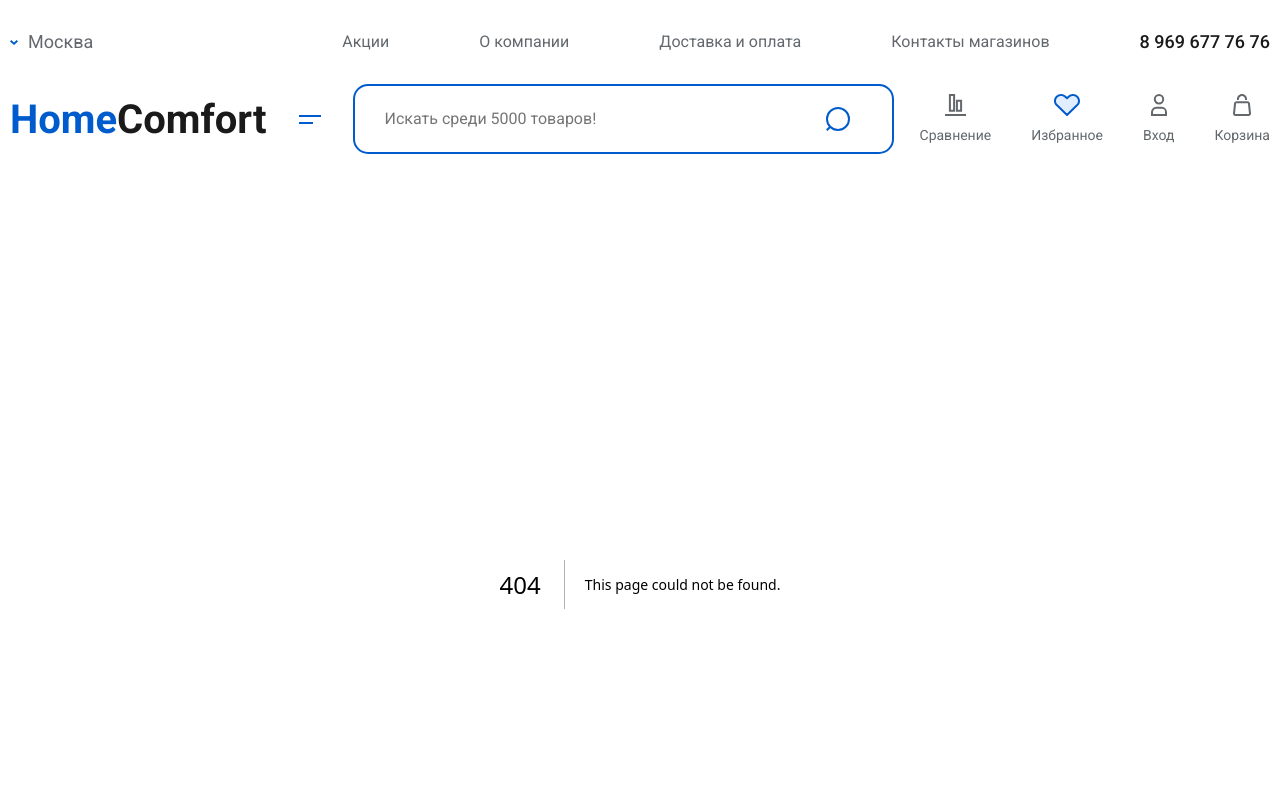
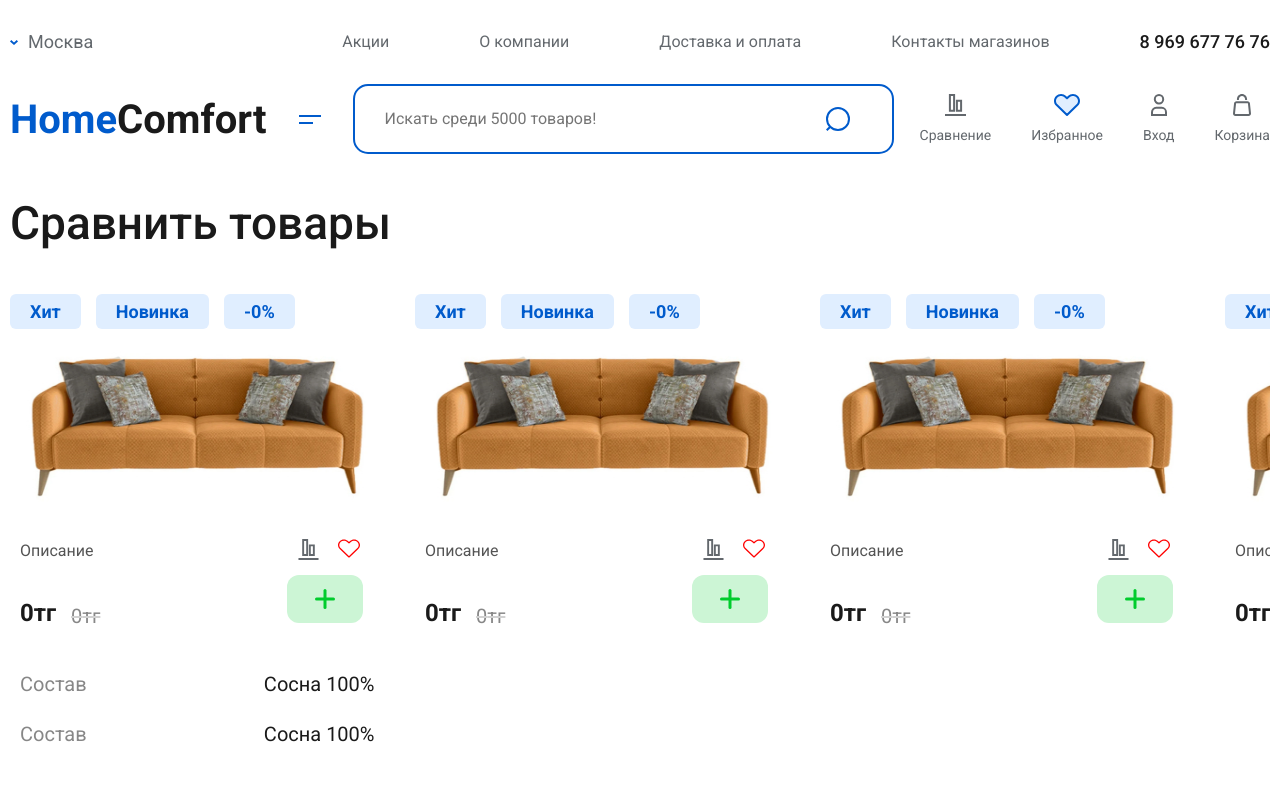
Before and after one commit to Majest228/homecomfort-front, a Next.js app: page /compare in a window 1280 px wide. Before the commit this address had no page. Shown: the top 800 px of the page. Built offline with nearby package versions, Linux system fonts and the light colour scheme.

Commit message:
Добавил страницу сравнений

```diff
--- /dev/null
+++ b/app/components/screens/compare/Compare.module.scss
@@ -0,0 +1,48 @@
+.Compare {
+  margin: 40px 0;
+  &__container {
+    max-width: 1260px;
+    margin: 0 auto;
+    &__content {
+      &__title {
+        margin-bottom: 40px;
+        h3 {
+          font-weight: 500;
+          font-size: 46px;
+          line-height: 130%;
+          color: #1a1a1a;
+        }
+      }
+      &__products {
+        display: flex;
+        overflow-x: scroll;
+        &__item {
+          width: 100%;
+          &__column {
+            display: flex;
+            justify-content: space-between;
+            width: 90%;
+            padding-left: 10px;
+            margin-bottom: 20px;
+            &__name {
+              p {
+                font-weight: 400;
+                font-size: 20px;
+                line-height: 150%;
+                color: #878787;
+              }
+            }
+            &__value {
+              p {
+                font-weight: 400;
+                font-size: 20px;
+                line-height: 150%;
+                color: #1a1a1a;
+              }
+            }
+          }
+        }
+      }
+    }
+  }
+}
--- /dev/null
+++ b/app/components/screens/compare/Compare.tsx
@@ -0,0 +1,36 @@
+import React from "react"
+import ProductCard from "../../ui/card-item/productCard"
+import styles from "./Compare.module.scss"
+import CompareColumn from "./compareColumn/compareColumn"
+
+const Compare = () => {
+  return (
+    <div className={styles.Compare}>
+      <div className={styles.Compare__container}>
+        <div className={styles.Compare__container__content}>
+          <div className={styles.Compare__container__content__title}>
+            <h3>Сравнить товары</h3>
+          </div>
+          <div className={styles.Compare__container__content__products}>
+            <div className={styles.Compare__container__content__products__item}>
+              <ProductCard />
+              <CompareColumn />
+              <CompareColumn />
+            </div>
+            <div className={styles.Compare__container__content__products__item}>
+              <ProductCard />
+            </div>
+            <div className={styles.Compare__container__content__products__item}>
+              <ProductCard />
+            </div>
+            <div className={styles.Compare__container__content__products__item}>
+              <ProductCard />
+            </div>
+          </div>
+        </div>
+      </div>
+    </div>
+  )
+}
+
+export default Compare
--- /dev/null
+++ b/app/components/screens/compare/compareColumn/compareColumn.tsx
@@ -0,0 +1,25 @@
+import React from "react"
+import styles from "../Compare.module.scss"
+
+const CompareColumn = () => {
+  return (
+    <div className={styles.Compare__container__content__products__item__column}>
+      <div
+        className={
+          styles.Compare__container__content__products__item__column__name
+        }
+      >
+        <p>Состав</p>
+      </div>
+      <div
+        className={
+          styles.Compare__container__content__products__item__column__value
+        }
+      >
+        <p>Сосна 100%</p>
+      </div>
+    </div>
+  )
+}
+
+export default CompareColumn
--- a/app/components/screens/home/products/Products.module.scss
+++ b/app/components/screens/home/products/Products.module.scss
@@ -13,6 +13,10 @@
     &__products {
       display: flex;
       flex-wrap: wrap;
+      justify-content: center;
+      &__product {
+        width: 35%;
+      }
     }
   }
   margin-bottom: 20px;
--- a/app/components/screens/home/products/Products.tsx
+++ b/app/components/screens/home/products/Products.tsx
@@ -15,6 +15,7 @@ const Products = ({ title }: any) => {
           <h3>{title}</h3>
         </div>
         <div className={styles.producstHome__content__products}>
+          <div className={styles.producstHome__content__products__product}>
             <ProductCard
               id={1}
               description={"Хороший диван"}
@@ -22,6 +23,7 @@ const Products = ({ title }: any) => {
               price={8000}
               favorite={favoriteId.indexOf(1) > -1 ? true : false}
             />
+          </div>
           <ProductCard
             id={2}
             description={"Жесткий диван"}
--- a/app/components/screens/product/productDesc/ProductDesc.module.scss
+++ b/app/components/screens/product/productDesc/ProductDesc.module.scss
@@ -10,9 +10,12 @@
       &__table {
         margin-top: 15px;
         display: flex;
+        flex-wrap: wrap;
         justify-content: space-between;
         &__column {
-          width: 26%;
+          width: 10%;
+          margin-bottom: 40px;
+          margin-right: 50px;
           &__stat {
             display: flex;
             justify-content: space-between;
--- a/app/components/screens/product/productDesc/ProductDesc.tsx
+++ b/app/components/screens/product/productDesc/ProductDesc.tsx
@@ -14,6 +14,10 @@ const ProductDesc = () => {
             <ProductColumn />
             <ProductColumn />
             <ProductColumn />
+            <ProductColumn />
+            <ProductColumn />
+            <ProductColumn />
+            <ProductColumn />
           </div>
         </div>
       </div>
--- a/app/components/screens/product/productInfo/productInfo.module.scss
+++ b/app/components/screens/product/productInfo/productInfo.module.scss
@@ -1,5 +1,5 @@
 .ProductInfo {
-  margin-top: 100px;
+  margin-top: 50px;
   margin-bottom: 65px;
   &__content {
     &__title {
--- a/app/components/ui/card-item/productCard.module.scss
+++ b/app/components/ui/card-item/productCard.module.scss
@@ -1,8 +1,9 @@
 .ProductCard {
-  width: 33.3333%;
   margin-bottom: 40px;
   &__content {
-    max-width: 400px;
+    min-width: 375px;
+    width: 375px;
+    margin-right: 30px;
     &__top {
       cursor: pointer;
       position: relative;
@@ -58,7 +59,7 @@
       }
     }
     &__bottom {
-      padding-right: 25px;
+      padding-right: 22px;
       padding-left: 10px;
       display: flex;
       justify-content: space-between;
--- a/app/components/ui/card-item/productCard.tsx
+++ b/app/components/ui/card-item/productCard.tsx
@@ -11,7 +11,7 @@ const ProductCard = ({
   id = 0,
   favorite = false,
   discount = 0,
-  description = "",
+  description = "Описание",
   price = 0,
 }) => {
   const [getFavorite, setFavorite] = useState(favorite)
--- /dev/null
+++ b/pages/compare/index.tsx
@@ -0,0 +1,8 @@
+import Compare from "@/app/components/screens/compare/Compare"
+import React from "react"
+
+const ComparePage = () => {
+  return <Compare />
+}
+
+export default ComparePage
```
Lines whose indentation alone changed are shown as unchanged.
